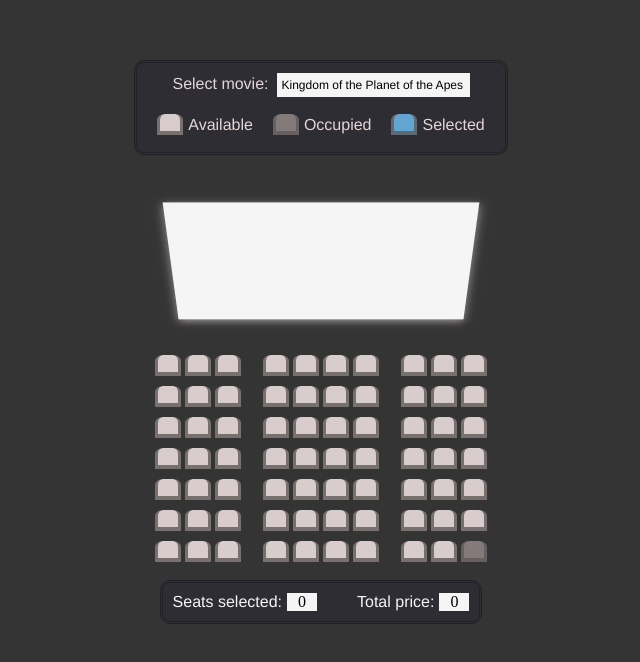
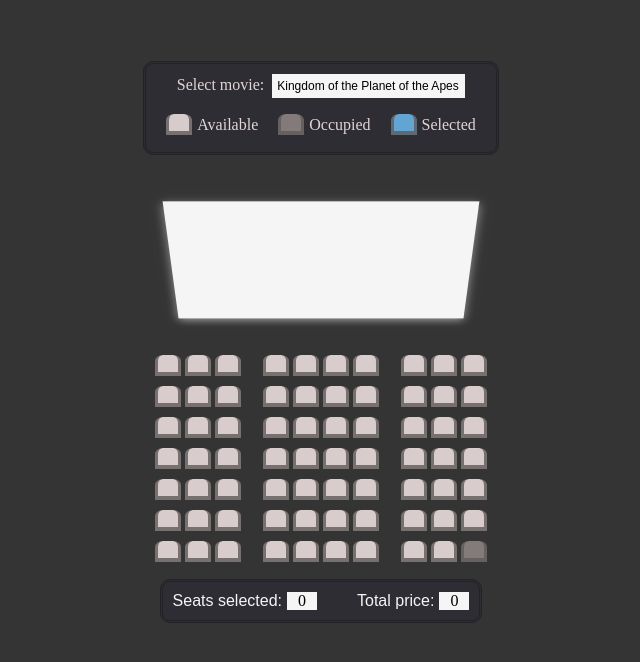
Before and after one commit to EbinPhilip/vanilla_js_projects, a plain HTML site: page movie_seat_booking/index.html in a window 1280 px wide. Shown: the part 136-798 px from the top of the page, without its empty margins (319-959 px from the left). Drawn offline with Linux system fonts and the light colour scheme.

Commit message:
movie_seat_booking: changed font to arial

```diff
--- a/movie_seat_booking/style.css
+++ b/movie_seat_booking/style.css
@@ -18,7 +18,7 @@ h1 {
 
 label {
     color: rgb(226, 214, 214);
-    font-family: 'Franklin Gothic Medium', 'Arial Narrow', Arial, sans-serif;
+    font-family: 'Arial, Helvetica, sans-serif';
 }
 
 .content {
@@ -49,7 +49,7 @@ label {
     border: none;
     padding: 5px;
     font-size: 12px;
-    font-family:'Franklin Gothic Medium', 'Arial Narrow', Arial, sans-serif;
+    font-family:Arial, Helvetica, sans-serif;
     background-color: whitesmoke;
     margin-left: 4px;
     -moz-appearance: none;
@@ -166,7 +166,7 @@ label {
 
 .selection-summary p {
     color:whitesmoke;
-    font-family: 'Franklin Gothic Medium', 'Arial Narrow', Arial, sans-serif;
+    font-family: Arial, Helvetica, sans-serif;
     margin: 0%;
 }
 
```
